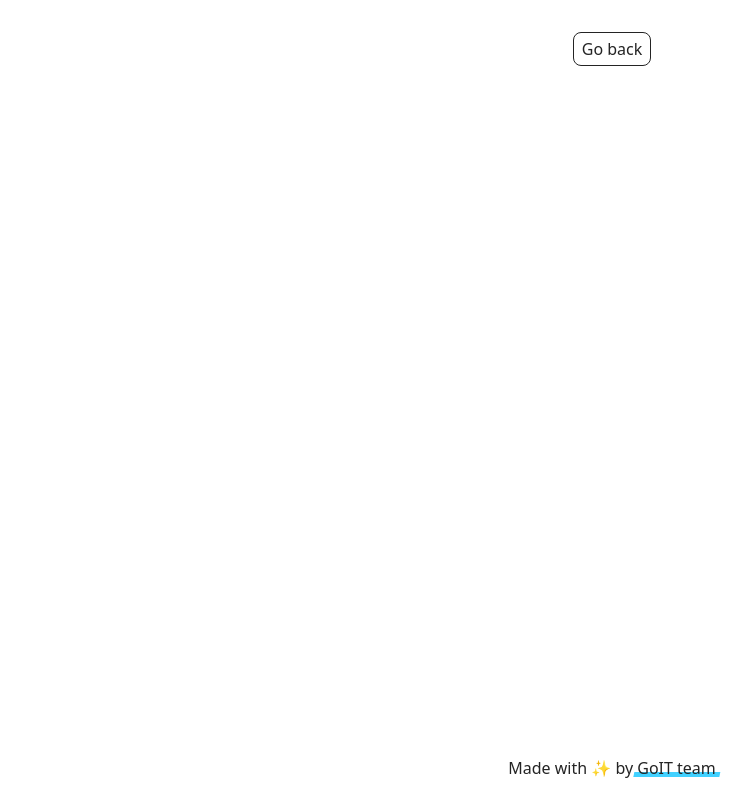
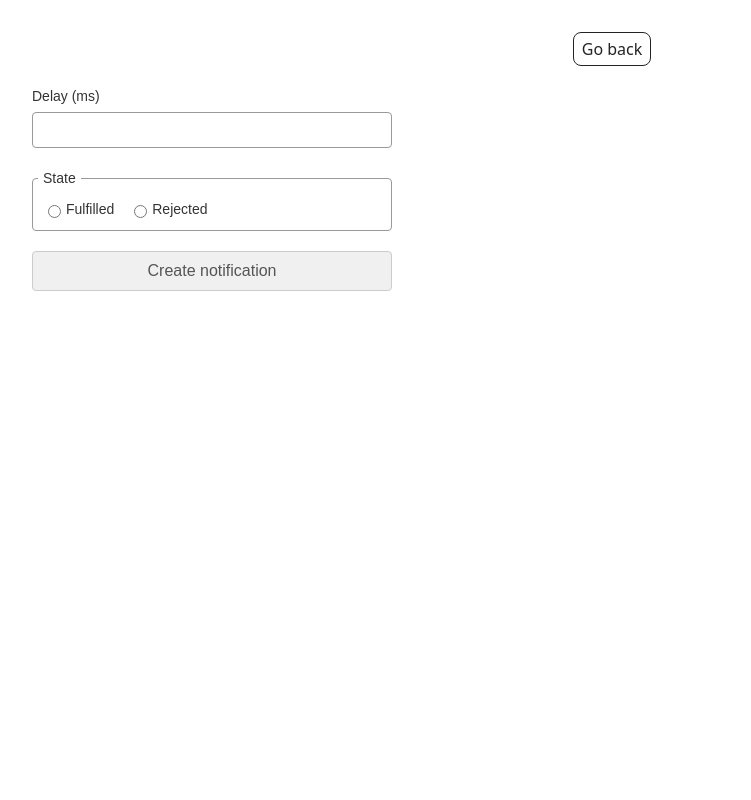
Before and after one commit to MarinaYastrebova/goit-js-hw-10, a website built with Vite: page src/2-snackbar.html in a window 1280 px wide. Shown: the whole page, without its empty margins (28-779 px from the left). Built offline with nearby package versions, Linux system fonts and the light colour scheme.

Commit message:
create snackbar

```diff
--- a/src/2-snackbar.html
+++ b/src/2-snackbar.html
@@ -10,27 +10,30 @@
   <body>
     <main>
       <div class="container">
-        <!-- <h1 class="main-title">
-          <span class="main-title-gradient">Welcome</span> to page 3
-        </h1> -->
         <a class="back-link" href="./index.html">Go back</a>
+        <form class="form">
+          <label>
+            Delay (ms)
+            <input type="number" name="delay" required />
+          </label>
+
+          <fieldset>
+            <legend>State</legend>
+            <label>
+              <input type="radio" name="state" value="fulfilled" required />
+              Fulfilled
+            </label>
+            <label>
+              <input type="radio" name="state" value="rejected" required />
+              Rejected
+            </label>
+          </fieldset>
+
+          <button type="submit">Create notification</button>
+        </form>
       </div>
     </main>
-    <footer class="footer">
-      <div class="container">
-        <p class="footer-desc">
-          Made with ✨ by
-          <a
-            class="footer-link"
-            href="https://goit.global/ua/"
-            target="_blank"
-            rel="noopener noreferrer"
-          >
-            GoIT team
-          </a>
-        </p>
-      </div>
-    </footer>
+
     <script type="module" src="./js/2-snackbar.js"></script>
   </body>
 </html>
--- a/src/css/snackbar.css
+++ b/src/css/snackbar.css
@@ -0,0 +1,80 @@
+/* Основний контейнер форми: забезпечує вертикальне вирівнювання */
+.form {
+  font-family: Arial, sans-serif;
+  display: flex;
+  flex-direction: column;
+  gap: 20px;
+  max-width: 360px;
+  padding: 20px;
+}
+
+.form label {
+  display: flex;
+  flex-wrap: wrap;
+  font-size: 14px;
+  color: #333;
+}
+
+.form input[type='number'] {
+  width: 100%;
+  padding: 8px 10px;
+  margin-top: 5px;
+  border: 1px solid #999;
+  border-radius: 4px;
+  font-size: 16px;
+  box-sizing: border-box;
+  text-align: left;
+}
+
+/* Стилі для групи радіо-кнопок (State) */
+fieldset {
+  border: 1px solid #999;
+  padding: 10px;
+  border-radius: 4px;
+  margin: 0;
+  display: flex;
+  align-items: center;
+  gap: 15px;
+}
+legend {
+  font-size: 14px;
+  color: #333;
+  padding: 0 5px;
+  margin-left: -5px;
+  text-align: left;
+}
+
+/* Стилі для кожної окремої радіо-мітки */
+fieldset label {
+  display: flex; /* Використовуємо flex, щоб радіо-кнопка та текст були поруч */
+  align-items: center;
+  font-size: 16px;
+  color: #333;
+  cursor: pointer;
+
+  /* Вирівнюємо текст всередині кожного Label по центру */
+  justify-content: center;
+
+  /* Знімаємо display: inline-flex, який може конфліктувати,
+       оскільки ми вже маємо flex на fieldset. */
+}
+
+fieldset input[type='radio'] {
+  margin-right: 5px;
+}
+/* .form input[type='radio'] {
+  display: flex;
+  flex-direction: row;
+} */
+/* Стилі для кнопки */
+.form button[type='submit'] {
+  width: 100%;
+  padding: 10px;
+  font-size: 16px;
+  background-color: #f0f0f0;
+  border: 1px solid #ccc;
+  border-radius: 4px;
+  cursor: pointer;
+  color: #555;
+  transition: background-color 0.2s;
+}
--- a/src/js/2-snackbar.js
+++ b/src/js/2-snackbar.js
@@ -1 +1,69 @@
-console.log(`snackbar`);
+import iziToast from 'izitoast';
+import 'izitoast/dist/css/iziToast.min.css';
+
+// 1. Отримання елементів DOM
+const form = document.querySelector('.form');
+
+// 2. Функція, що створює та повертає проміс
+function createPromise(delay, state) {
+  return new Promise((resolve, reject) => {
+    // Встановлюємо таймер на вказану затримку
+    setTimeout(() => {
+      if (state === 'fulfilled') {
+        // Якщо обрано 'fulfilled', проміс виконується успішно
+        resolve(delay);
+      } else {
+        // Якщо обрано 'rejected', проміс відхиляється
+        reject(delay);
+      }
+    }, delay);
+  });
+}
+
+// 3. Обробник сабміту форми
+function handleSubmit(event) {
+  event.preventDefault(); // Запобігаємо стандартній перезавантаженню сторінки
+
+  // Збираємо дані з форми
+  const formData = new FormData(event.currentTarget);
+  const delay = Number(formData.get('delay')); // Отримуємо затримку (ms)
+  const state = formData.get('state'); // Отримуємо стан ('fulfilled' або 'rejected')
+
+  if (delay < 0 || !state) {
+    // Валідація на випадок, якщо HTML-валідація не спрацює
+    iziToast.error({
+      title: 'Error',
+      message: 'Please enter a valid positive delay and choose a state.',
+      position: 'topRight',
+    });
+    return;
+  }
+
+  // 4. Створюємо проміс
+  const promise = createPromise(delay, state);
+
+  // 5. Обробляємо результат промісу
+  promise
+    .then(result => {
+      // ✅ Проміс виконано успішно
+      iziToast.success({
+        title: 'Success',
+        message: `✅ Fulfilled promise in ${result}ms`,
+        position: 'topRight',
+      });
+    })
+    .catch(error => {
+      // ❌ Проміс відхилено
+      iziToast.error({
+        title: 'Error',
+        message: `❌ Rejected promise in ${error}ms`,
+        position: 'topRight',
+      });
+    });
+
+  // Очищаємо поле вводу після сабміту (опціонально)
+  event.currentTarget.reset();
+}
+
+// 6. Додаємо слухача події сабміту
+form.addEventListener('submit', handleSubmit);
```
